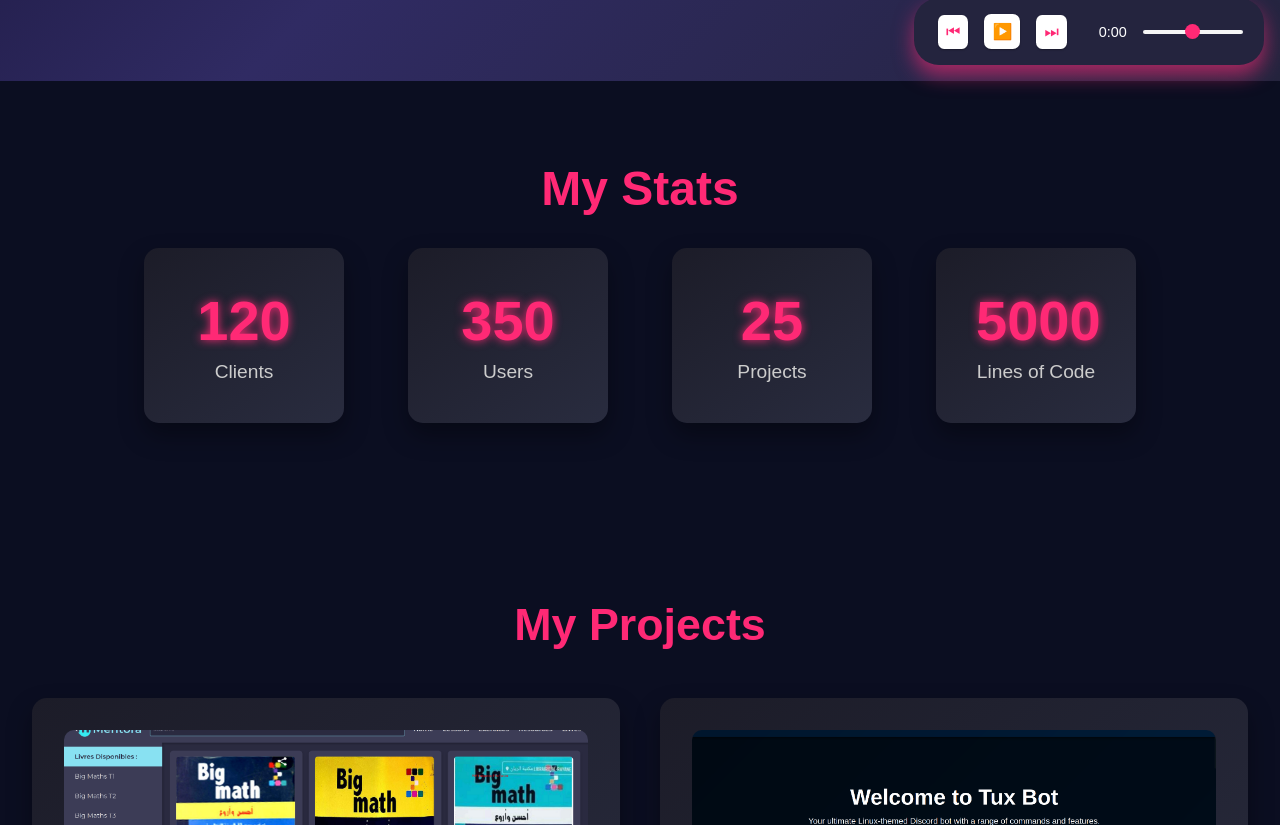
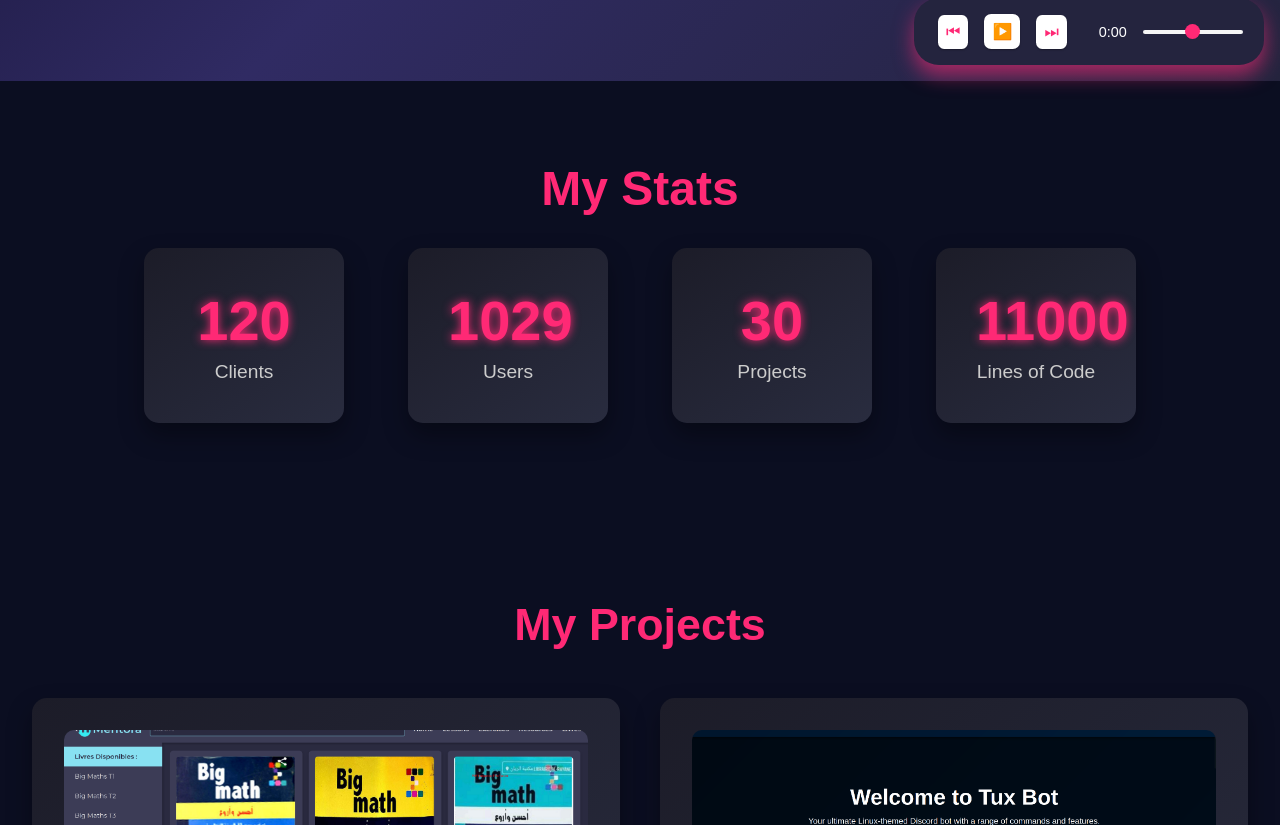
Before and after one commit to akeanti/Portfolio, a plain HTML site: page index.html in a window 1280 px wide. Shown: the part 719-1544 px from the top of the page. Drawn offline with Linux system fonts and the light colour scheme.

Commit message:
Update index.html

```diff
--- a/index.html
+++ b/index.html
@@ -589,8 +589,8 @@
         </div>
         <ul id="nav-links">
             <li><a href="#hero">Home</a></li>
+            <li><a href="#stats">Stats</a></li>
             <li><a href="#projects">Projects</a></li>
-            <li><a href="#stats">Stats</a></li>
             <li><a href="https://akeanti.github.io/contact.html">Contact</a></li>
         </ul>
     </nav>
@@ -611,15 +611,15 @@
                 <p>Clients</p>
             </div>
             <div class="stat">
-                <span class="stat-number" data-target="350">0</span>
+                <span class="stat-number" data-target="1029">0</span>
                 <p>Users</p>
             </div>
             <div class="stat">
-                <span class="stat-number" data-target="25">0</span>
+                <span class="stat-number" data-target="30">0</span>
                 <p>Projects</p>
             </div>
             <div class="stat">
-                <span class="stat-number" data-target="5000">0</span>
+                <span class="stat-number" data-target="11000">0</span>
                 <p>Lines of Code</p>
             </div>
         </div>
```
